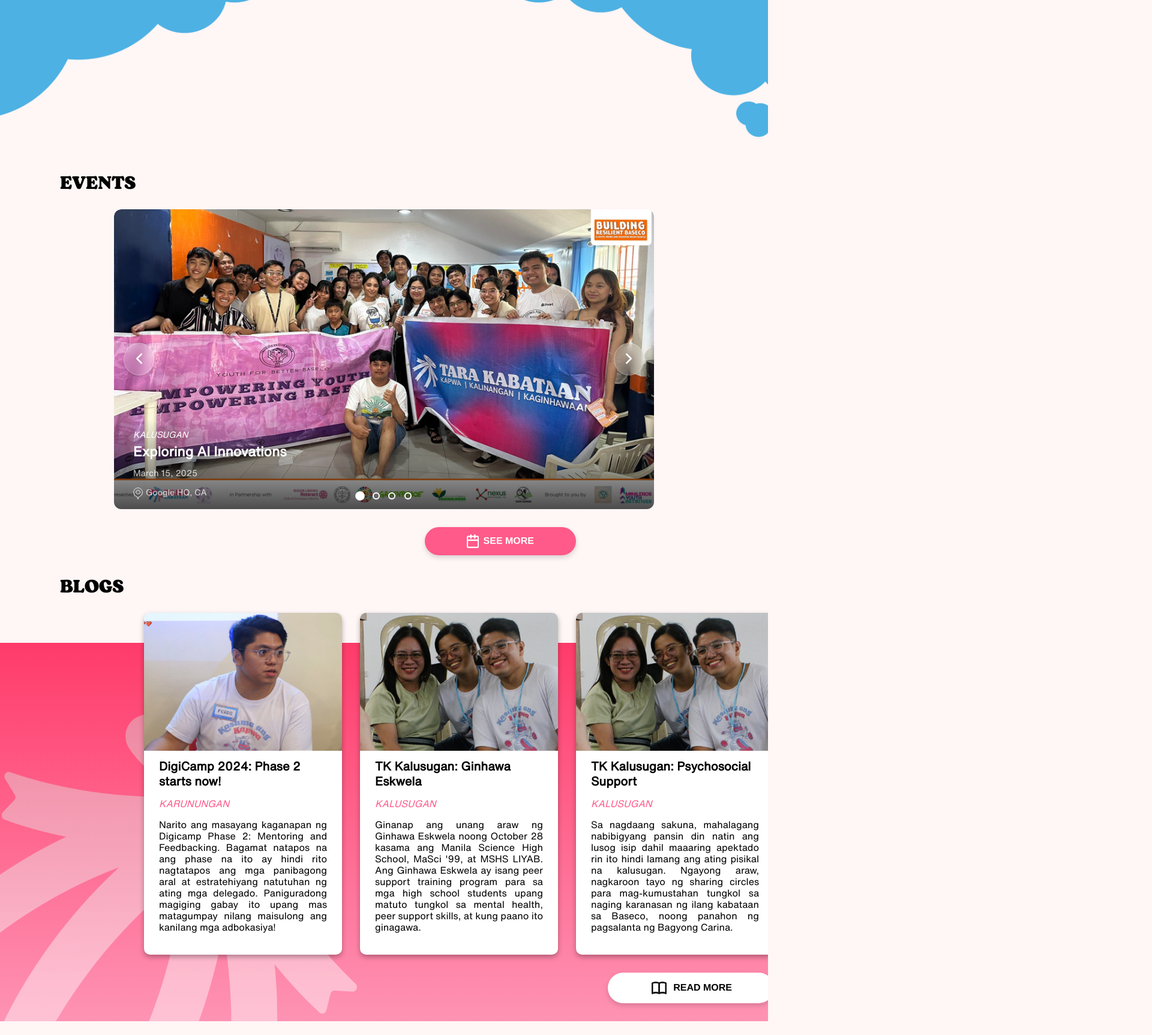
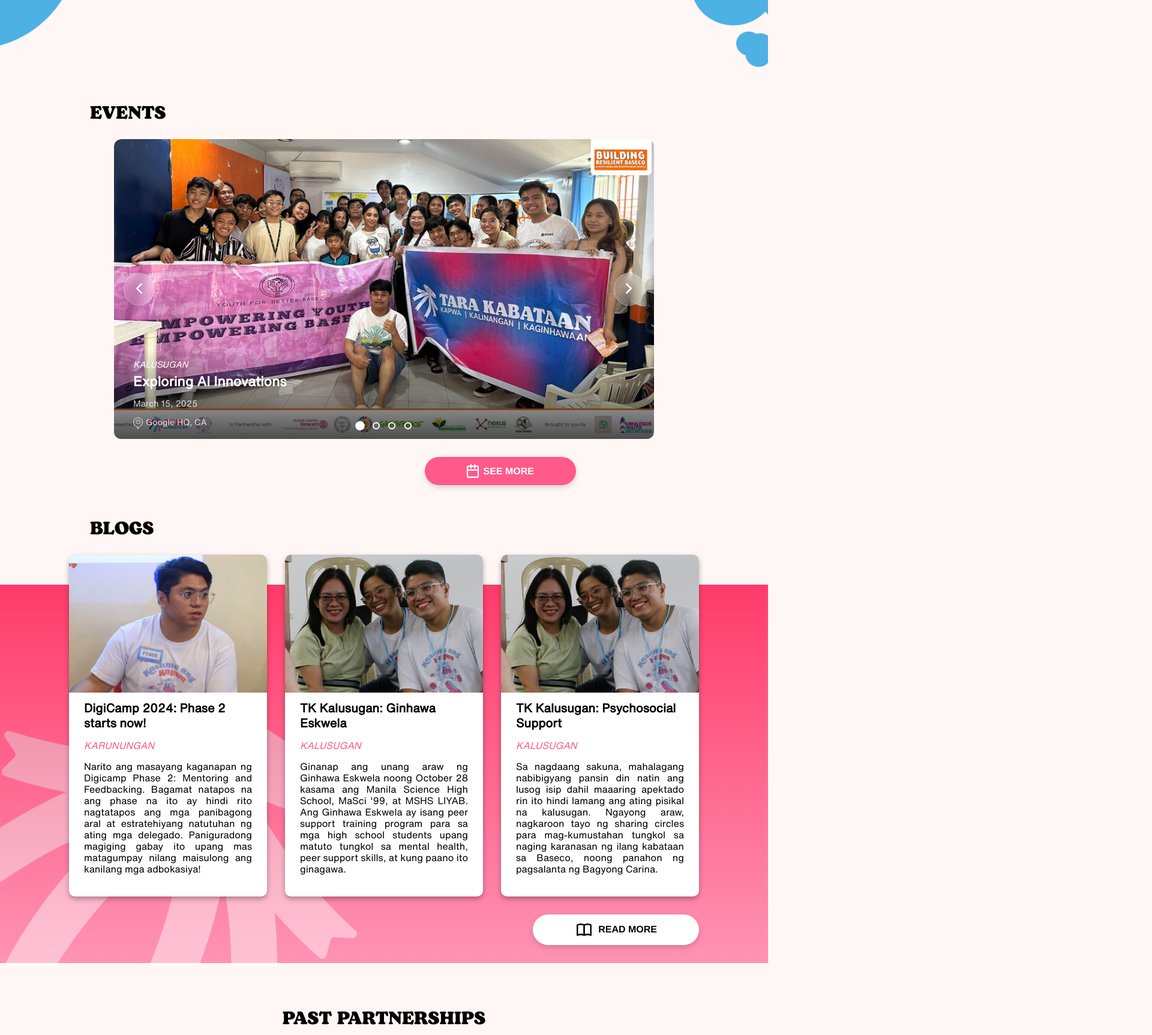
Before and after one commit to afgeloo/TK-Website, a React (Vite) app: page / in a window 1280 px wide. Shown: the part 1500-3226 px from the top of the page at 60% size, 1920 px wide, since content can reach past the window. Built offline with nearby package versions, Linux system fonts and the light colour scheme.

Commit message:
a bit responsive

```diff
--- a/src/aboutpage/css/briefbg-sec.css
+++ b/src/aboutpage/css/briefbg-sec.css
@@ -14,7 +14,7 @@
 
 .briefbg-sec {
     padding: 10px;
-    max-width: 100%;
+    width: 100%;
     gap: 5px;
     padding: 0;
     margin-top: 100px;
@@ -27,9 +27,9 @@
 
 .briefbg-carousel-bg {
     padding: 0;
-    margin-top: 150px;
-    width: 100%;
-    max-width: 100rem;
+    margin-top: 50px;
+    min-width: 120rem;
+    max-width: 120rem;
     display: flex;
     justify-content: center;
     align-items: center;
--- a/src/aboutpage/css/video-sec.css
+++ b/src/aboutpage/css/video-sec.css
@@ -36,7 +36,6 @@
   text-shadow: 2px 2px 8px rgba(0, 0, 0, 0.1);
 }
 
-/* Video Container with Gradient */
 .about-video-container {
   display: flex;
   justify-content: center;
@@ -49,7 +48,6 @@
   max-width: 1000px;
 }
 
-/* Stylish Video Frame */
 .custom-video-frame {
   width: 100%;
   max-width: 1000px;
--- a/src/global-css/footer.css
+++ b/src/global-css/footer.css
@@ -18,7 +18,7 @@
 }
 
 .footer-content{
-  margin-top: 50px;
+  margin-top: 30px;
   display:flex;
   justify-content: center;
   gap: 100px;
@@ -98,26 +98,26 @@
   margin: 0;
   padding: 0;
   z-index: -1;
-  margin-bottom: -670px;
+  margin-bottom: -720px;
 }
 
 .footer-mid {
   display:relative;
-  max-width: 100rem;
+  max-width: 120rem;
   height: auto;
   display: block;
   margin: 0;
   padding: 0;
   z-index: -1;
-  clip-path: inset(0 0 80% 0);
-  margin-bottom: -650px;
+  margin-bottom: -750px;
 }
 
 .footer-bot-cloud {
-  max-width: 105rem;
+  max-width: 140rem;
+  min-width: 130rem;
   display: block;
   margin: 0;
   padding: 0;
   z-index: 1;
-  margin-top: -500px;
+  margin-top: -650px;
 }
--- a/src/global-css/index.css
+++ b/src/global-css/index.css
@@ -3,7 +3,7 @@ body{
     font-family: 'Roboto', sans-serif;
     margin: 0;
     padding: 0;
-    max-width: 100rem;
+    max-width: 120rem;
     width:100%;
     overflow-x: hidden;
 }
--- a/src/homepage/blogs-sec.tsx
+++ b/src/homepage/blogs-sec.tsx
@@ -42,7 +42,7 @@ const BlogsSec: React.FC = () => {
     <div className="blogs-sec">
       <h1 className="blogs-header">BLOGS</h1>
       <div className="blogs-bg">
-        <img src="./src/assets/homepage/blogs-bg.png" alt="Blogs Background" />
+        <img className="blogs-bg-tk" src="./src/assets/homepage/blogs-bg.png" alt="Blogs Background" />
         <div className="blogs-content">
           <div className="blogs-container">
             {blogData.map(({ id, image, title, category, description }) => (
--- a/src/homepage/css/blogs-sec.css
+++ b/src/homepage/css/blogs-sec.css
@@ -11,13 +11,14 @@
     overflow: hidden;
     gap: 5px;
     padding: 0;
+    margin-top: 20px;
 }
 
 .blogs-header{
     font-family: 'Bogart Trial', sans-serif;
     font-size: 30px;
     font-weight: bold;
-    padding: 10px 100px 0 100px;
+    padding: 10px 100px 0 150px;
 }
 
 .blogs-bg{
@@ -26,21 +27,26 @@
     margin-top:70px;
     min-height: 600px;
     display: flex;
+    justify-content: center;
+    align-items: center;
+    justify-items: center;
 }
 
-.blogs-bg img {
+.blogs-bg-tk{
     height: auto;
     max-width: clamp(200px, 60rem, 600px);
     padding: 0;
     align-items: flex-end;
-    margin-top: 100px;
+    margin-top: 140px;
+    position: absolute;
+    left: 0;
 }
 
 .blogs-content{
     z-index:1;
     margin-top: -70px;
-    margin-left: -380px;
     position:relative;
+
 }
 
 .blogs-container {
--- a/src/homepage/css/events-sec.css
+++ b/src/homepage/css/events-sec.css
@@ -16,7 +16,7 @@
     padding: 10px;
     max-width: 100%;
     gap: 5px;
-    margin-top: -200px;
+    margin-top: -180px;
     padding: 20px 100px 0 100px;
 }
 
@@ -25,6 +25,7 @@
     text-align: start;
     font-size: 30px;
     font-weight: bold;
+    margin-left: 50px;
 }
 
 .events-sec-nav{
--- a/src/homepage/css/welcome-sec.css
+++ b/src/homepage/css/welcome-sec.css
@@ -13,19 +13,19 @@
   }
 
 .welcome-sec {
+    margin-top: 30px;
     display: flex;
     flex-direction: column;
     justify-content: center;
     align-items: center;
-    padding: 20px;
-    max-width: 100%;
+    width: 100%;
     overflow: hidden;
     gap: 5px;
 }
 
 .wave-svg {
     width: 100%;
-    max-width: 100rem;
+    min-width: 100rem;
     position: absolute;
     top: 0;
     left: 0;
@@ -36,7 +36,7 @@
 .wave-container {
     position: absolute;
     width: 100%;
-    max-width: 100rem;
+    min-width: 100rem;
     height: auto;
     margin-top: 100px;
     top: 0;
@@ -73,8 +73,9 @@
 }
 
 .clouds-content-container {
-    margin-top: -170px;
-    max-width: 100rem;
+    margin-top: -150px;
+    min-width: 100rem;
+    width: 100%;
     overflow: hidden;
     display: flex;
     flex-direction: column;
@@ -84,7 +85,8 @@
 }
 
 .top-cloud {
-    max-width: 100rem;
+    min-width: 100rem;
+    width: 100%;
     height: auto;
     display: block;
     margin: 0;
@@ -93,7 +95,7 @@
 }
 
 .bot-cloud {
-    max-width: 100rem;
+    min-width: 100rem;
     width: 100%;
     height: auto;
     display: block;
@@ -103,11 +105,12 @@
 }
 
 .content-section-main{
-    max-width: 100%;
     background-color: #4DB1E3;
     padding: 10px 100px 0 30px;
-    margin-bottom: -200px;
-    margin-top: -200px;
+    margin-bottom: -235px;
+    margin-top: -235px;
+    min-width: 100rem;
+    width: 100%;
 }
 
 .content-section {
@@ -118,6 +121,7 @@
     display: flex;
     justify-content: center;
     gap: 100px;
+
 }
 
 .content-section h2 {
@@ -191,10 +195,11 @@
 }
 
 .flower-container {
-    max-width: 100rem;
+    min-width: 120rem;
+    max-width: 120rem;
     overflow: hidden;
     position: absolute;
-    top: clamp(450px, 60vh, 500px);
+    top: 450px;
     left: 0;
     height: clamp(50px, 8vh, 70px);
     display: flex;
@@ -204,15 +209,17 @@
 }
 
 .top-layer {
-    top: clamp(440px, 50vh, 530px);
+    top: 440px;
     z-index: -1000;
-    max-width: 100rem;
+    min-width: 120rem;
+    max-width: 120rem;
 }
 
 .bottom-layer {
-    top: clamp(500px, 60vh, 570px);
+    top: 500px;
     z-index: 500;
-    max-width: 100rem;
+    min-width: 120rem;
+    max-width: 120rem;
 }
 
 .flowers1, .flowers2 {
```
